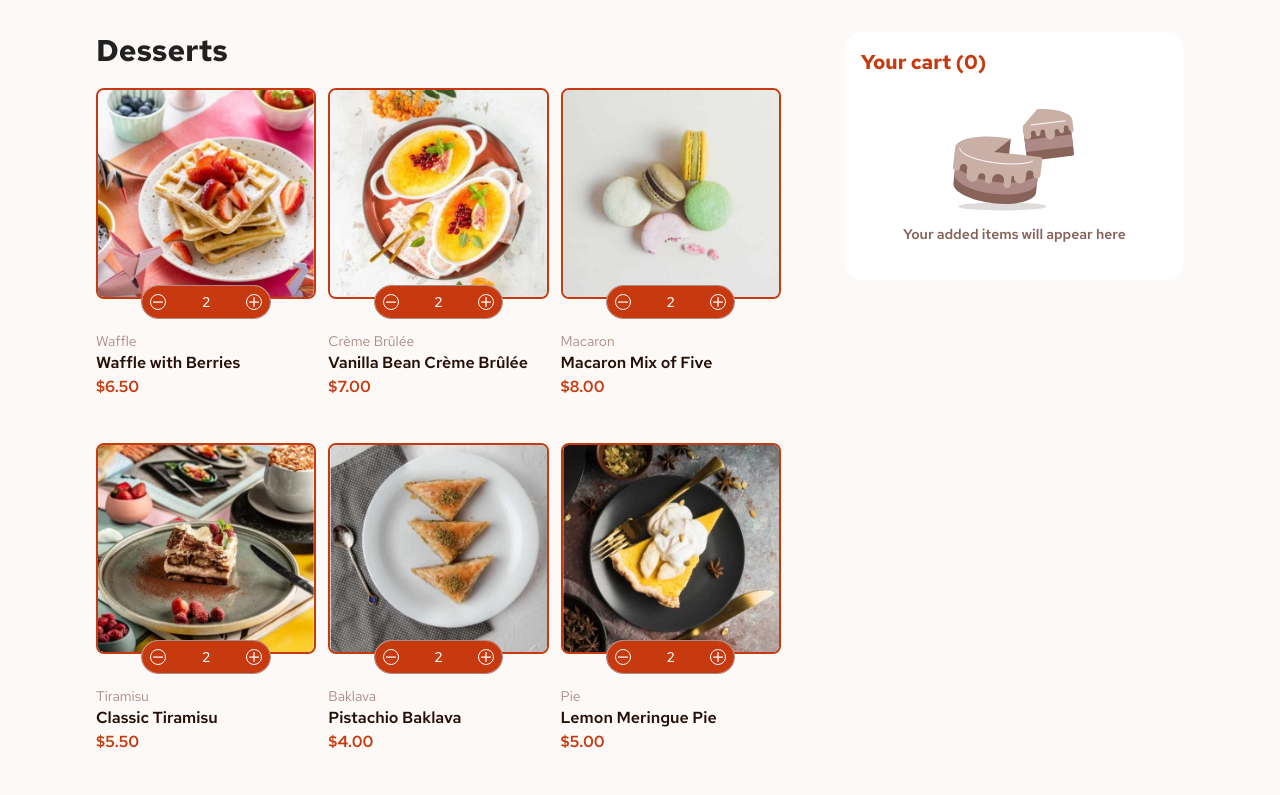
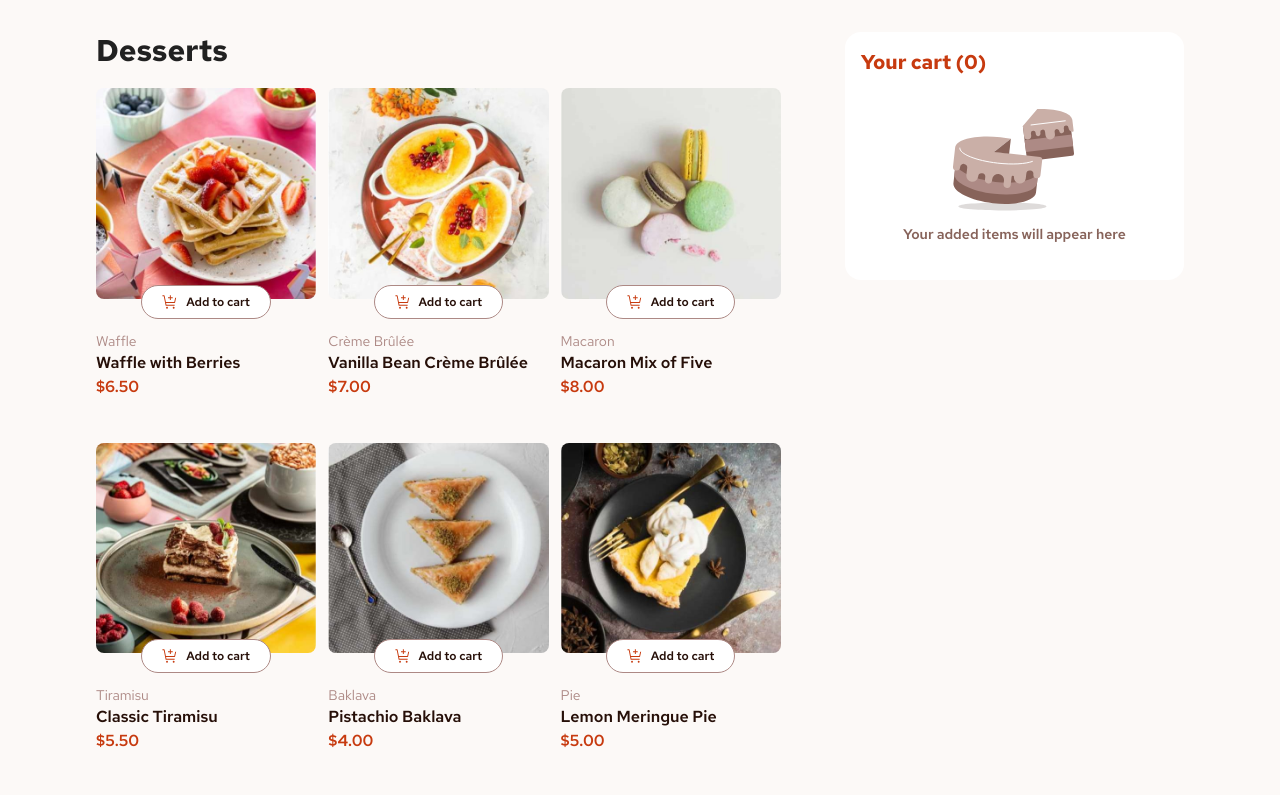
Before and after one commit to rainndev/Front-end-mentor-react, a React (Vite) app: page /#/product-list in a window 1280 px wide. Shown: the top 795 px of the page. Built offline with nearby package versions, Linux system fonts and the light colour scheme.

Commit message:
feat(ProductCard): enhance quantity control UI with animations and improve cart interaction

```diff
--- a/src/component/ProductCard.tsx
+++ b/src/component/ProductCard.tsx
@@ -1,5 +1,5 @@
 import React from "react";
-import { motion } from "framer-motion";
+import { AnimatePresence, motion } from "framer-motion";
 import useProductStore from "../store/ProductStore";
 
 export interface ProductProps {
@@ -23,7 +23,7 @@ export interface ProductProps {
 }
 
 const ProductCard = ({ productData, currentId }: ProductProps) => {
-  const { addToCart, cart, removeToCart, decreaseItem } = useProductStore();
+  const { addToCart, getQuantity, decreaseItem } = useProductStore();
   const handleAddToCart = () => {
     addToCart(productData);
   };
@@ -38,24 +38,46 @@ const ProductCard = ({ productData, currentId }: ProductProps) => {
       <div className="relative">
         <img
           src={productData.image.desktop}
-          className="w-full h-full bg-cover rounded-lg border-2 border-[hsl(14,86%,42%)]"
+          className={`w-full h-full bg-cover rounded-lg ${
+            getQuantity(currentId) > 0 && "border-2 border-[hsl(14,86%,42%)]"
+          }`}
           alt=""
         />
         <div className=" w-full flex justify-center absolute -bottom-5 left-0 ">
-          <div className="relative bg-white py-2 px-5 rounded-full w-fit flex  font-medium border border-[hsl(7,20%,60%)]">
+          <AnimatePresence>
+            {/* Add items - add to cart */}
+            {getQuantity(currentId) === 0 && (
+              <motion.div
+                initial={{ opacity: 0 }}
+                animate={{ opacity: 1 }}
+                exit={{ opacity: 0 }}
+                onClick={handleAddToCart} // <-- Only show this when quantity is 0
+                className="relative bg-white py-2 px-5 rounded-full w-fit flex font-medium border border-[hsl(7,20%,60%)]"
+              >
                 <img
                   src="/Front-end-mentor-react/product-list/images/icon-add-to-cart.svg"
                   className="mr-2 w-4"
                   alt=""
                 />
+                <motion.p
+                  initial={{ x: -50, opacity: 0 }}
+                  animate={{ x: 0, opacity: 1 }}
+                  exit={{ x: -50, opacity: 0 }}
+                  className="text-xs text-[hsl(14,65%,9%)] font-semibold align-middle"
+                >
+                  Add to cart
+                </motion.p>
+              </motion.div>
+            )}
 
-            {/* Decrement quantity */}
-            <p className="text-xs text-[hsl(14,65%,9%)] font-semibold align-middle">
-              Add to cart
-            </p>
-
-            {/* Add items - add to cart */}
-            <div className="top-0 left-0 absolute w-full h-full bg-[hsl(14,86%,42%)] flex justify-between items-center rounded-full p-2">
+            {/* Quantity UI (only shows when quantity > 0) */}
+            {getQuantity(currentId) > 0 && (
+              <motion.div
+                initial={{ opacity: 0, width: 0 }}
+                animate={{ opacity: 1, width: 150 }}
+                exit={{ opacity: 0, width: 0 }}
+                className="py-2 px-5 top-0 left-0 space-x-7 h-full bg-[hsl(14,86%,42%)] flex justify-between items-center rounded-full font-medium"
+              >
                 {/* Decrement quantity */}
                 <img
                   onClick={handleRemoveCart}
@@ -63,7 +85,14 @@ const ProductCard = ({ productData, currentId }: ProductProps) => {
                   className="border-white  w-4 h-4 rounded-full border p-[2px]"
                   alt=""
                 />
-              <p className="text-sm text-white">{2}</p>
+                <motion.p
+                  key={getQuantity(currentId)}
+                  initial={{ y: -10, opacity: 0 }}
+                  animate={{ y: 0, opacity: 1 }}
+                  className="text-sm text-white"
+                >
+                  {getQuantity(currentId)}
+                </motion.p>
 
                 {/* Increment quantity */}
                 <img
@@ -72,8 +101,9 @@ const ProductCard = ({ productData, currentId }: ProductProps) => {
                   className=" w-4 h-4 border-white rounded-full border p-[2px]"
                   alt=""
                 />
-            </div>
-          </div>
+              </motion.div>
+            )}
+          </AnimatePresence>
         </div>
       </div>
 
--- a/src/pages/ProductList.tsx
+++ b/src/pages/ProductList.tsx
@@ -5,7 +5,6 @@ import useProductStore from "../store/ProductStore";
 const ProductList = () => {
   const { cart } = useProductStore();
 
-  console.log(cart);
   return (
     <div className="w-screen min-h-screen bg-[hsl(20,50%,98%)] text-[#212121] font-[Red_hat_text] flex justify-center items-center  ">
       <div className="grid grid-cols-1 md:grid-cols-[65%_35%] w-full  max-w-6xl ">
--- a/src/store/ProductStore.ts
+++ b/src/store/ProductStore.ts
@@ -19,25 +19,27 @@ interface ProductCreateTypes {
   addToCart: (product: ProductTypes) => void;
   decreaseItem: (id: number) => void;
   removeFromCart: (id: number) => void;
+  getQuantity: (id: number) => number;
 }
 
-const useProductStore = create<ProductCreateTypes>((set) => ({
+const useProductStore = create<ProductCreateTypes>((set, get) => ({
   cart: [],
 
   addToCart: (product) =>
-    set((state) => {
-      const isExistProduct = state.cart.find((data) => data.id === product.id);
+    set(() => {
+      const cart = get().cart; // Use get() to get latest state
+      const isExistProduct = cart.find((data) => data.id === product.id);
 
       if (isExistProduct) {
         return {
-          cart: state.cart.map((data) =>
+          cart: cart.map((data) =>
             data.id === product.id
               ? { ...data, quantity: data.quantity + 1 }
               : data
           ),
         };
       } else {
-        return { cart: [...state.cart, { ...product, quantity: 1 }] };
+        return { cart: [...cart, { ...product, quantity: 1 }] };
       }
     }),
 
@@ -56,6 +58,11 @@ const useProductStore = create<ProductCreateTypes>((set) => ({
     set((state) => ({
       cart: state.cart.filter((product) => product.id !== id),
     })),
+
+  getQuantity: (id) => {
+    const product = get().cart.find((p) => p.id === id);
+    return product ? product.quantity : 0;
+  },
 }));
 
 export default useProductStore;
```
Lines whose indentation alone changed are shown as unchanged.
